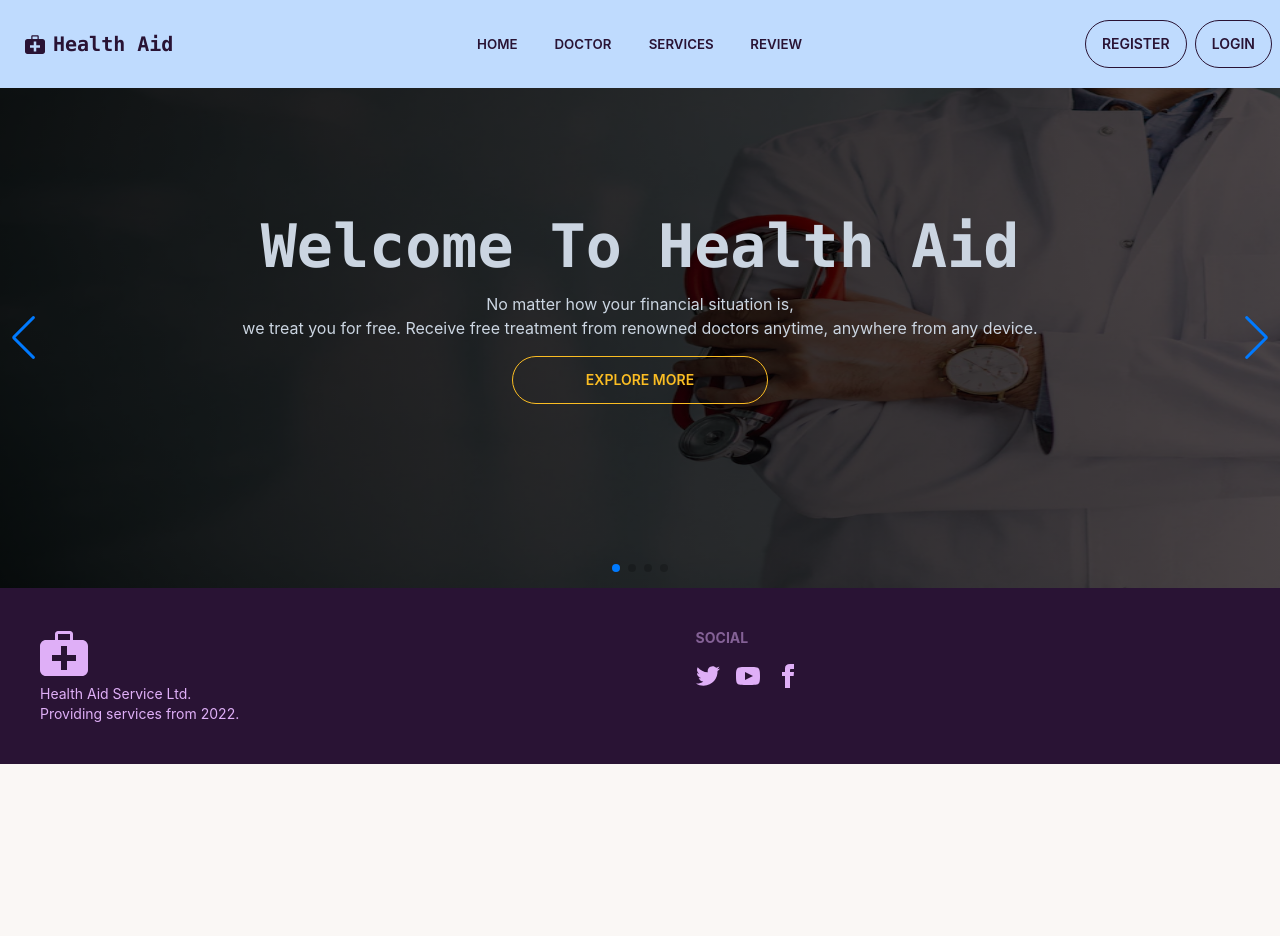
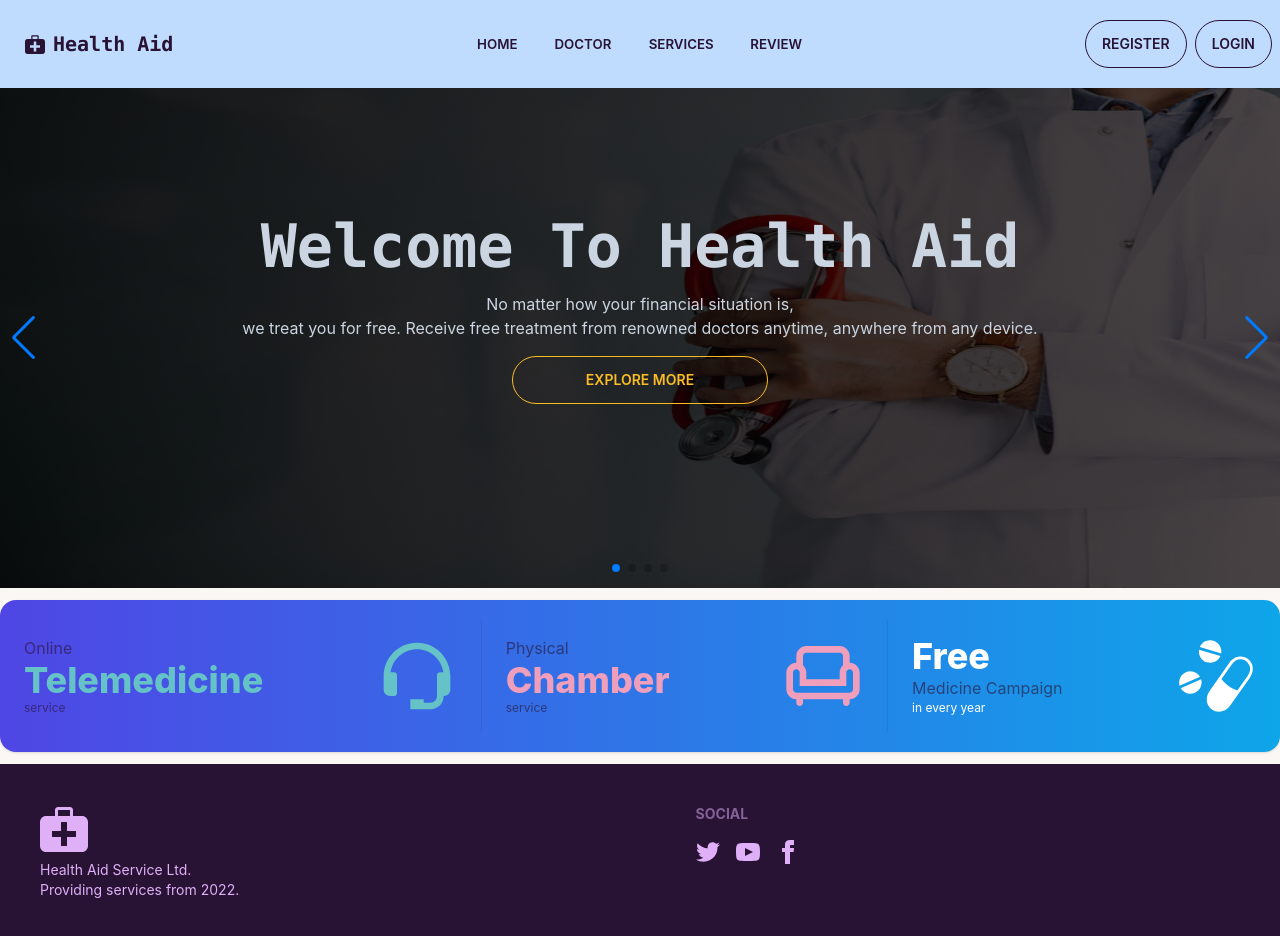
Before and after one commit to Shihab0/healthAid-client, a React (Create React App) app: page / in a window 1280 px wide. Shown: the top 936 px of the page. Before the commit the page ends 800 px from the top, so only its background shows below. Built offline with nearby package versions, Linux system fonts and the light colour scheme; no server answers.

Commit message:
service banner added.

```diff
--- a/src/Pages/HomePage/Home/Home.js
+++ b/src/Pages/HomePage/Home/Home.js
@@ -1,10 +1,12 @@
 import React from "react";
 import Carousel from "../Carousel/Carousel";
+import Stat from "../Stat/Stat";
 
 const Home = () => {
   return (
     <div>
       <Carousel></Carousel>
+      <Stat></Stat>
     </div>
   );
 };
--- /dev/null
+++ b/src/Pages/HomePage/Stat/Stat.js
@@ -0,0 +1,43 @@
+import React from "react";
+import { BiSupport } from "react-icons/bi";
+import { MdOutlineChair } from "react-icons/md";
+import { GiMedicines } from "react-icons/gi";
+
+const Stat = () => {
+  return (
+    <div className="py-3">
+      <div className="stats text-white py-5 w-full bg-gradient-to-r from-indigo-600 to-sky-500 shadow">
+        <div className="stat">
+          <div className="stat-figure text-primary">
+            <BiSupport className="inline-block w-20 h-20 stroke-current" />
+          </div>
+          <div className="stat-title">Online</div>
+          <div className="stat-value text-primary">Telemedicine</div>
+          <div className="stat-desc">service</div>
+        </div>
+
+        <div className="stat">
+          <div className="stat-figure text-secondary">
+            <MdOutlineChair className="inline-block w-20 h-20 stroke-current" />
+          </div>
+          <div className="stat-title">Physical</div>
+          <div className="stat-value text-secondary">Chamber</div>
+          <div className="stat-desc">service</div>
+        </div>
+
+        <div className="stat">
+          <div className="stat-figure text-secondary">
+            <div className="">
+              <GiMedicines className="inline-block w-20 h-20 text-white" />
+            </div>
+          </div>
+          <div className="stat-value">Free</div>
+          <div className="stat-title">Medicine Campaign</div>
+          <div className="stat-desc text-white">in every year</div>
+        </div>
+      </div>
+    </div>
+  );
+};
+
+export default Stat;
```
